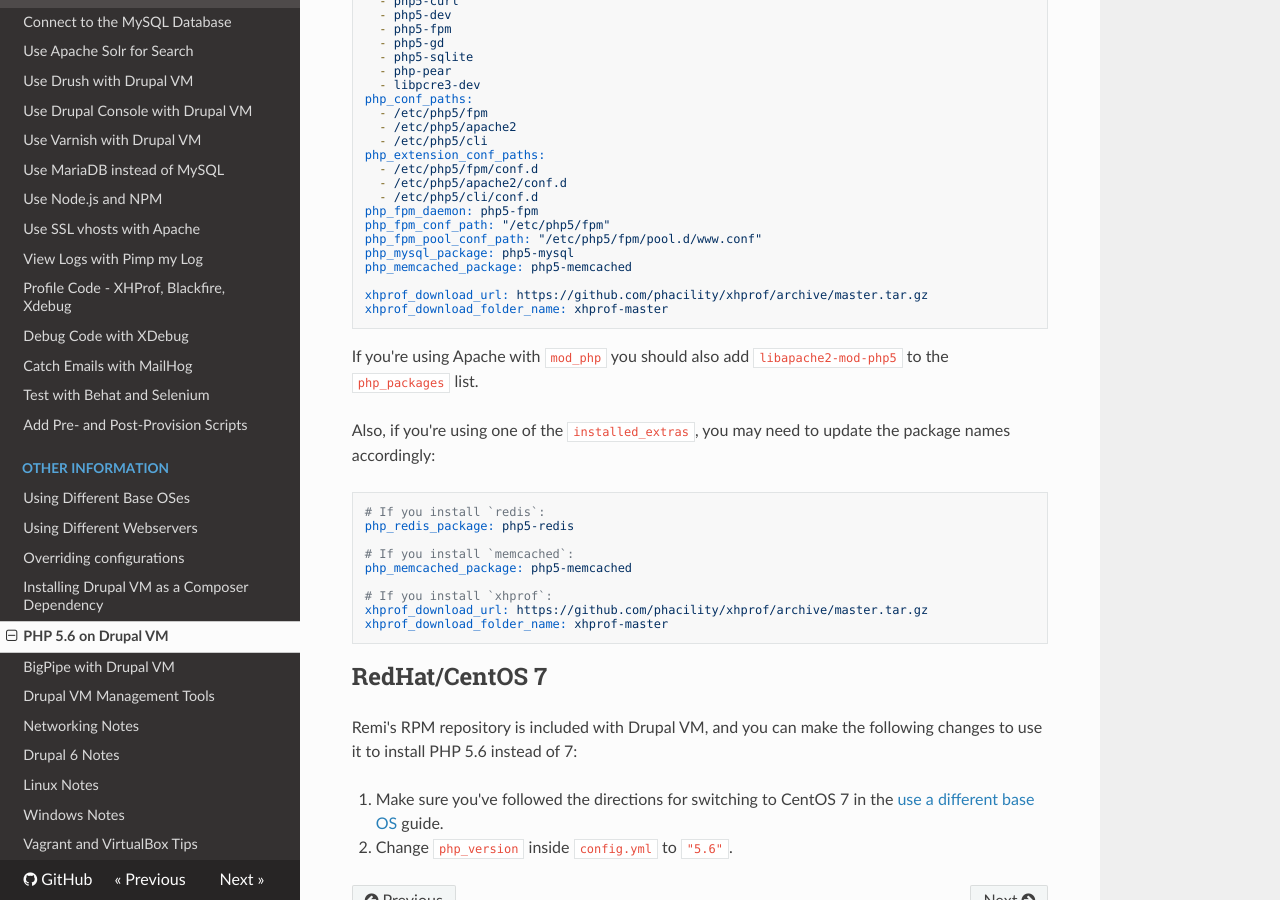
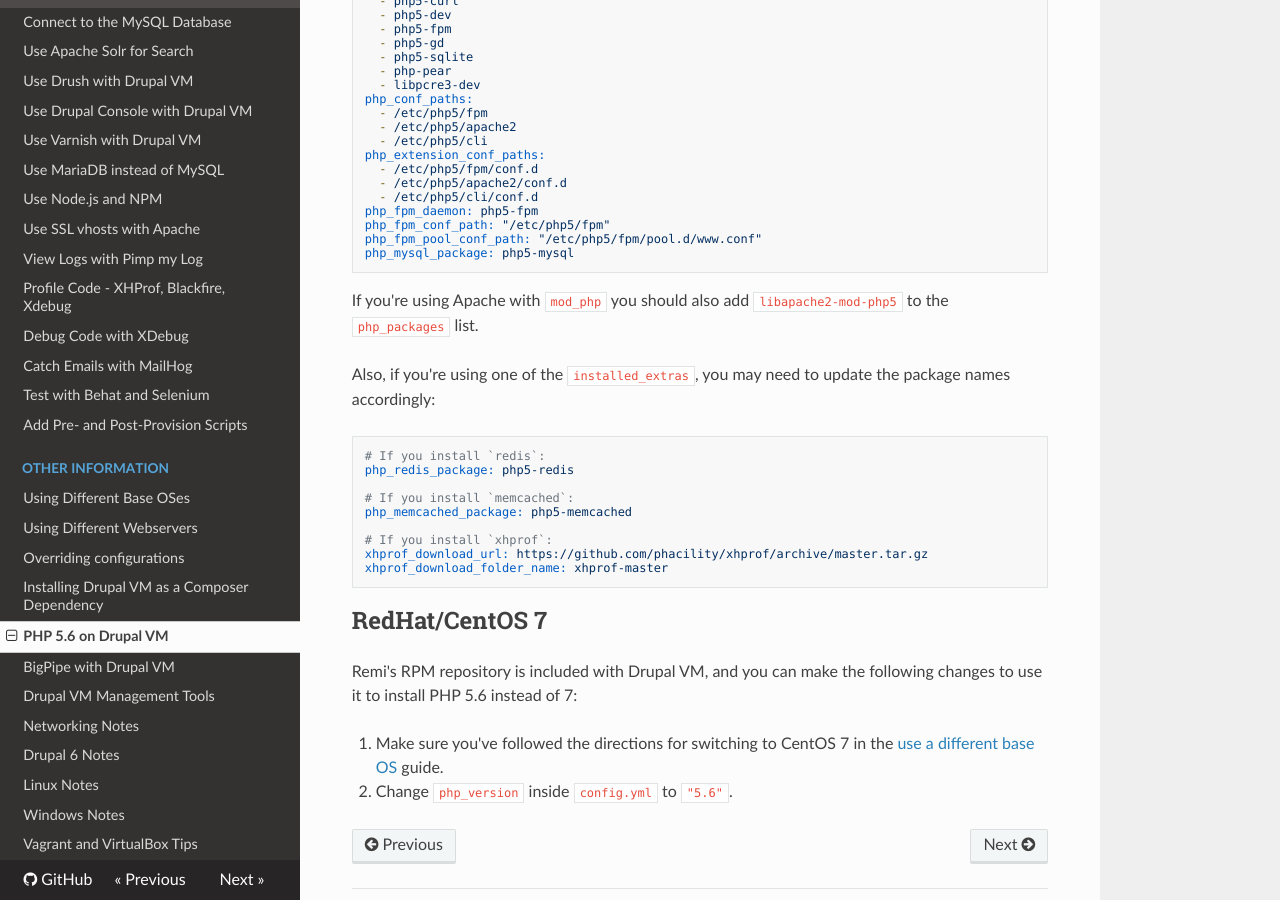
Before and after one commit to geerlingguy/drupal-vm, an MkDocs documentation site: the page built from docs/other/php-56.md, in a window 1280 px wide and 900 px high, scrolled down 629 px. Built offline with MkDocs 1.6.1, drawn with Linux system fonts in a browser that asks for light colours; nearby versions of some CDN libraries; old or Windows-style settings are respelled for this version of MkDocs.

Commit message:
Remove duplicate PHP variables in php 5.6 docs [ci skip]

````diff
--- a/docs/other/php-56.md
+++ b/docs/other/php-56.md
@@ -36,10 +36,6 @@ php_fpm_daemon: php5-fpm
 php_fpm_conf_path: "/etc/php5/fpm"
 php_fpm_pool_conf_path: "/etc/php5/fpm/pool.d/www.conf"
 php_mysql_package: php5-mysql
-php_memcached_package: php5-memcached
-
-xhprof_download_url: https://github.com/phacility/xhprof/archive/master.tar.gz
-xhprof_download_folder_name: xhprof-master
 ```
 
 If you're using Apache with `mod_php` you should also add `libapache2-mod-php5` to the `php_packages` list.
````
